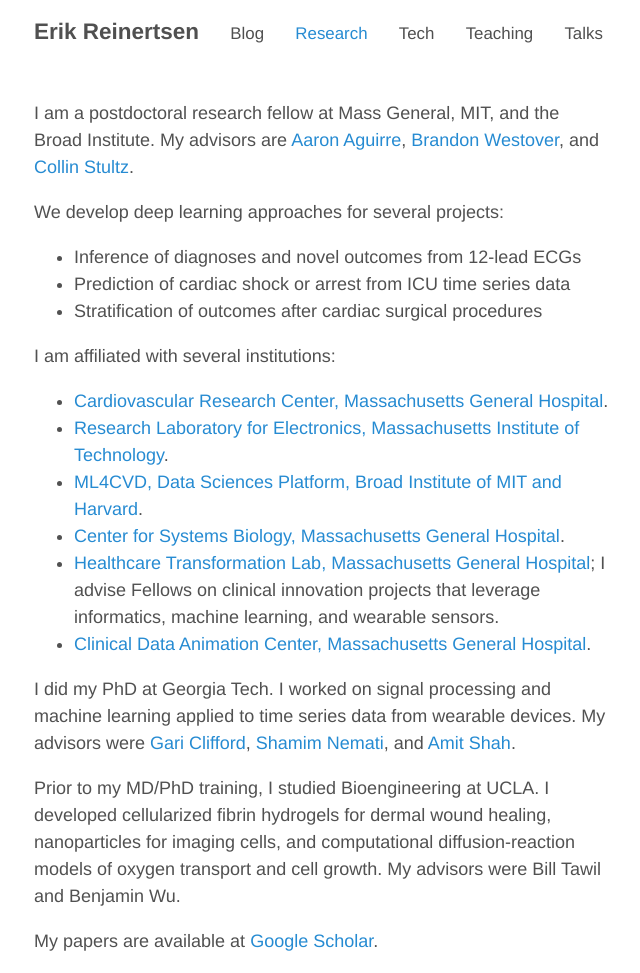
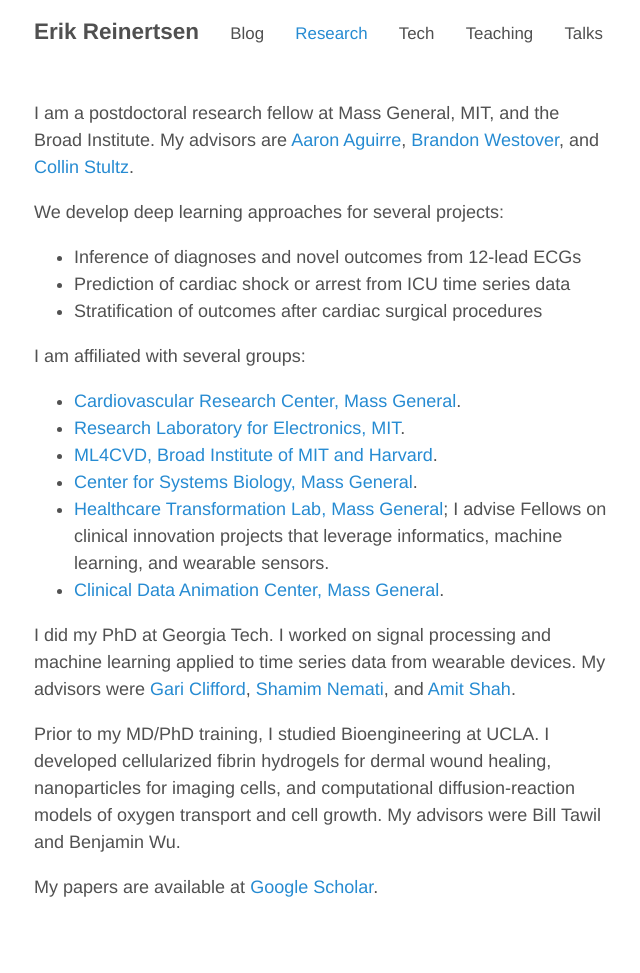
Before and after one commit to erikr/erikr.github.io, a Jekyll site: the page built from research.md, in a window 1280 px wide. Shown: the whole page, without its empty margins (318-958 px from the left). Built offline with Jekyll 4.4.1, drawn with Linux system fonts in a browser that asks for light colours; nearby versions of some CDN libraries; comment, search, counter and statistics services are not loaded; after the commit the page ends 919 px from its top, so only the background shows below that.

Commit message:
revised research w/ broad

```diff
--- a/research.md
+++ b/research.md
@@ -11,13 +11,13 @@
 * Prediction of cardiac shock or arrest from ICU time series data
 * Stratification of outcomes after cardiac surgical procedures
 
-I am affiliated with several institutions:
-* [Cardiovascular Research Center, Massachusetts General Hospital](http://cvrc.massgeneral.org).
-* [Research Laboratory for Electronics, Massachusetts Institute of Technology](https://www.rle.mit.edu).
-* [ML4CVD, Data Sciences Platform, Broad Institute of MIT and Harvard](https://www.broadinstitute.org/data-sciences-platform).
-* [Center for Systems Biology, Massachusetts General Hospital](http://csb.mgh.harvard.edu).
-* [Healthcare Transformation Lab, Massachusetts General Hospital](http://healthcaretransformation.org); I advise Fellows on clinical innovation projects that leverage informatics, machine learning, and wearable sensors.
-* [Clinical Data Animation Center, Massachusetts General Hospital](http://cdac.mgh.harvard.edu).
+I am affiliated with several groups:
+* [Cardiovascular Research Center, Mass General](http://cvrc.massgeneral.org).
+* [Research Laboratory for Electronics, MIT](https://www.rle.mit.edu).
+* [ML4CVD, Broad Institute of MIT and Harvard](https://www.broadinstitute.org/data-sciences-platform).
+* [Center for Systems Biology, Mass General](http://csb.mgh.harvard.edu).
+* [Healthcare Transformation Lab, Mass General](http://healthcaretransformation.org); I advise Fellows on clinical innovation projects that leverage informatics, machine learning, and wearable sensors.
+* [Clinical Data Animation Center, Mass General](http://cdac.mgh.harvard.edu).
 
 I did my PhD at Georgia Tech. I worked on signal processing and machine learning applied to time series data from wearable devices. My advisors were [Gari Clifford](http://gdclifford.info/people/gari), [Shamim Nemati](http://nematilab.info/people/shamim/index.html), and [Amit Shah](https://www.sph.emory.edu/faculty/profile/#AJSHAH3).
 
```
